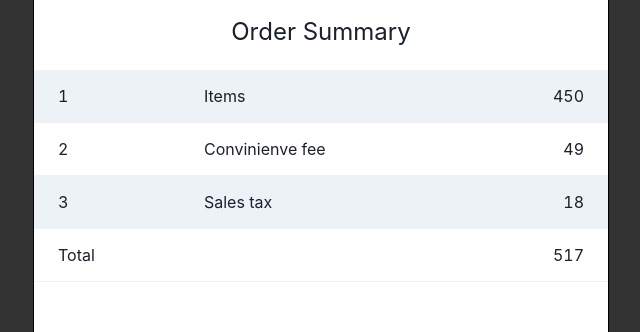
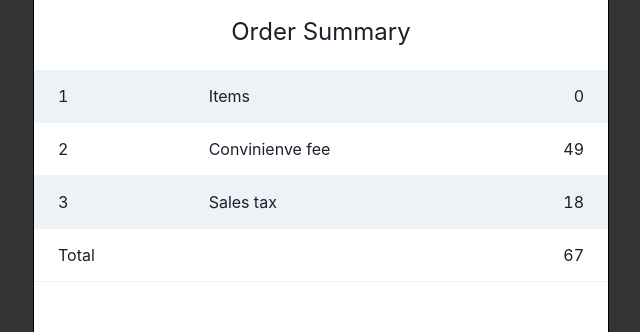
Before and after one commit to SayedMajid/UrbanCompany-Clone, a React (Create React App) app: page /OrderConfirm in a window 1280 px wide. Shown: the part 448-780 px from the top of the page, without its empty margins (319-959 px from the left). Built offline with nearby package versions, Linux system fonts and the light colour scheme.

Commit message:
Final Changes

```diff
--- a/src/Context/Appcontext.jsx
+++ b/src/Context/Appcontext.jsx
@@ -35,10 +35,10 @@ export const AppContextProvider = ({ children }) => {
   const handleLogin = (e) => {
     e.preventDefault();
     fetch("https://reqres.in/api/login", {
-      mode : "no-cors",
+      // mode : "no-cors",
       method: "POST",
       headers: { "content-type": "application/json" },
-      headers :{"Access-Control-Allow-Origin" : "http://localhost:3000"},
+      // headers :{"Access-Control-Allow-Origin" : "http://localhost:3000"},
       body: JSON.stringify(loginData),
     })
       .then((res) => res.json())
--- a/src/Routes/CartPage.jsx
+++ b/src/Routes/CartPage.jsx
@@ -83,7 +83,6 @@ const CartPage = () => {
           ) : (
             cartItems.map((el, i) => (
               <Box
-                border="1px dashed black"
                 p="10px 8px"
                 boxSizing="border-box"
               >
--- a/src/Routes/OrderConfirm.jsx
+++ b/src/Routes/OrderConfirm.jsx
@@ -1,16 +1,24 @@
 import React from "react";
 import { Appcontext } from "../Context/Appcontext";
 import { Box, Container, Text, Image, Flex, Divider, TableContainer, Thead, Tbody, Table, Tr, Td, Th  } from "@chakra-ui/react";
+import { useNavigate } from "react-router-dom";
 
 const OrderConfirm = () => {
   const { user, cartItems } = React.useContext(Appcontext);
 
   console.log(user, cartItems);
 
+  const navigate = useNavigate()
+  const handleClick = () => {
+    navigate("/")
+  }
+
+  const finalPrice = cartItems.reduce((acc, el) => { return acc + el.price * el.qty },0)
+
   return (
     <Box bg="blackAlpha.800" h="100%" pt="20px">
       <Container border="1px solid black" maxW="xl" h="100vh" bg="white" p="0">
-        <Box>
+        <Box onClick={handleClick}>
           <Text
             fontSize={"4xl"}
             align="center"
@@ -48,7 +56,7 @@ const OrderConfirm = () => {
                 <Tr>
                   <Td>1</Td>
                   <Td>Items</Td>
-                  <Td isNumeric>450</Td>
+                  <Td isNumeric>{finalPrice}</Td>
                 </Tr>
                 <Tr>
                   <Td>2</Td>
@@ -63,7 +71,7 @@ const OrderConfirm = () => {
                 <Tr>
                   <Td>Total</Td>
                   <Td></Td>
-                  <Td isNumeric>517</Td>
+                  <Td isNumeric>{finalPrice + 49 + 18}</Td>
                 </Tr>
               </Tbody>
             </Table>
```
